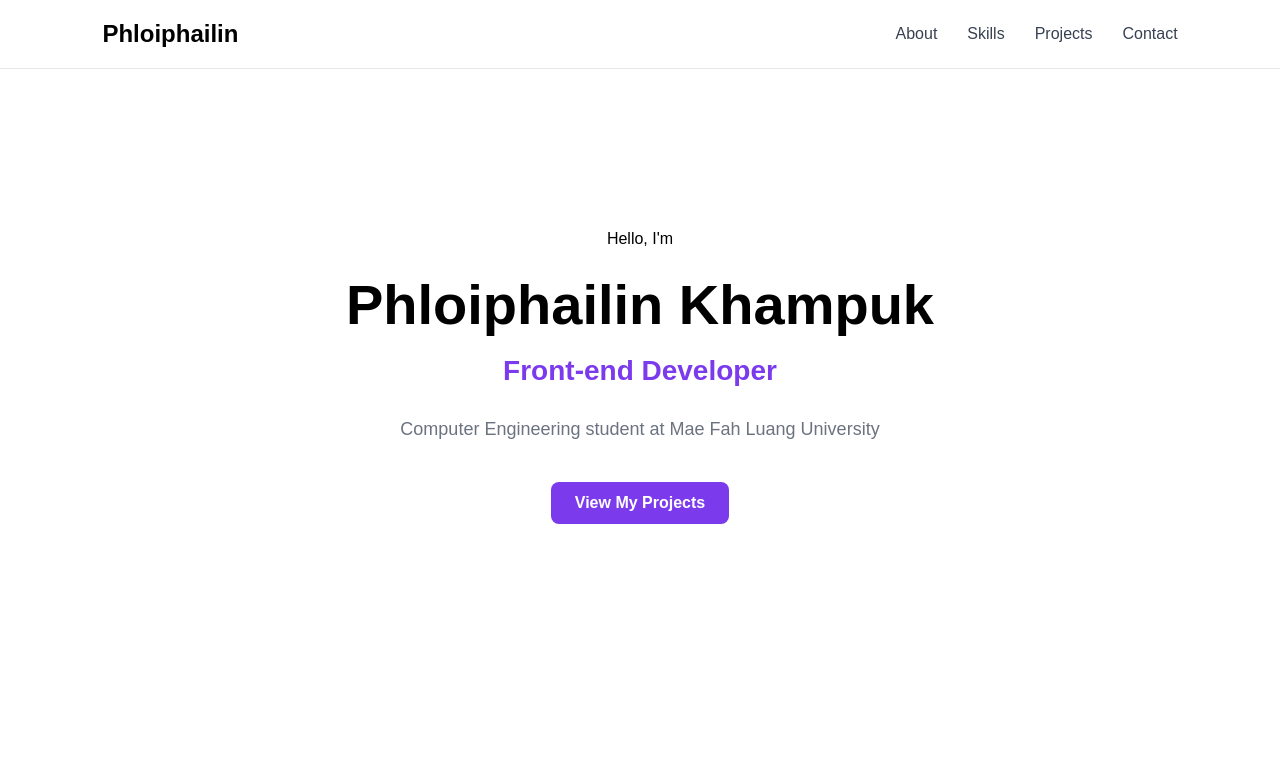
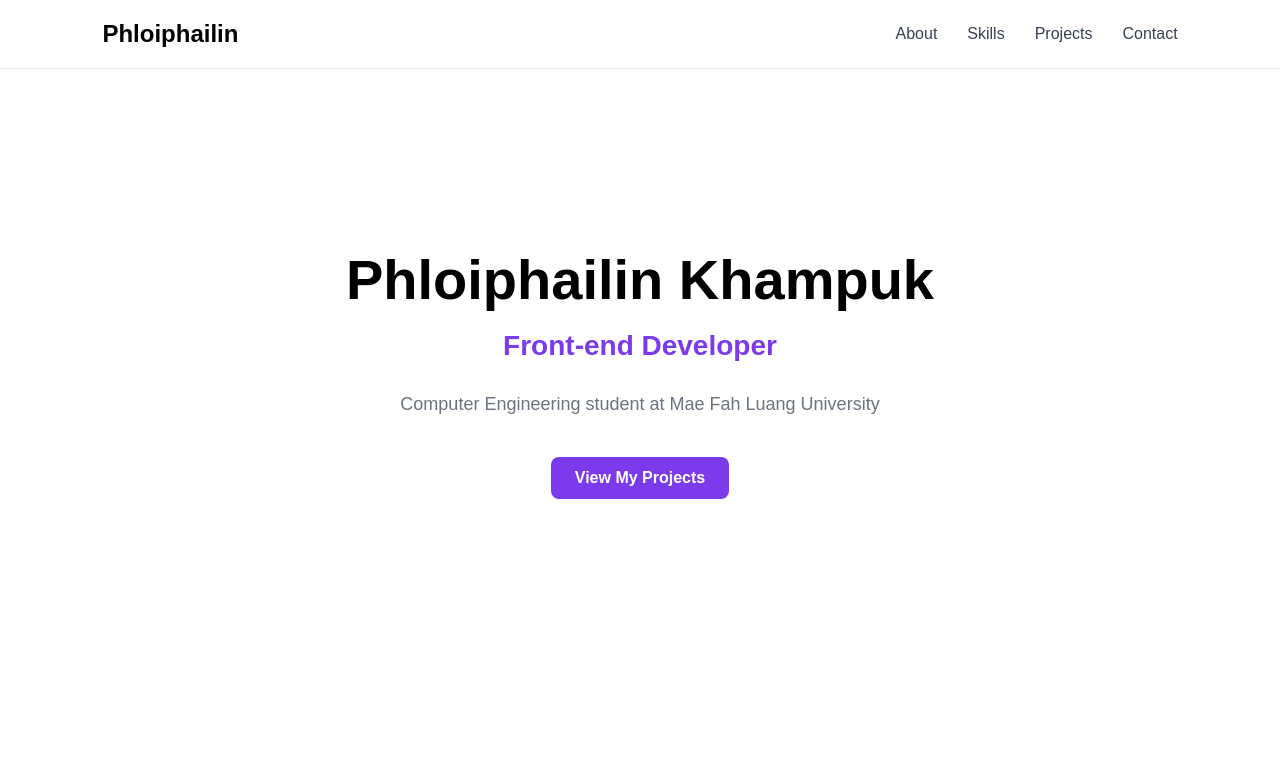
Before and after one commit to Ploypailin14/phloiphailin-portfolio, a React (Vite) app: page / in a window 1280 px wide. Shown: the top 769 px of the page. Built offline with nearby package versions, Linux system fonts and the light colour scheme.

Commit message:
edit file Hero

```diff
--- a/src/components/Hero.jsx
+++ b/src/components/Hero.jsx
@@ -1,7 +1,6 @@
 function Hero({name, role}) {
   return (
     <section className="hero">
-      <p className="helo-greeting">Hello, I'm</p>
 
       <h1>{name}</h1>
       <h2>{role}</h2>
```
